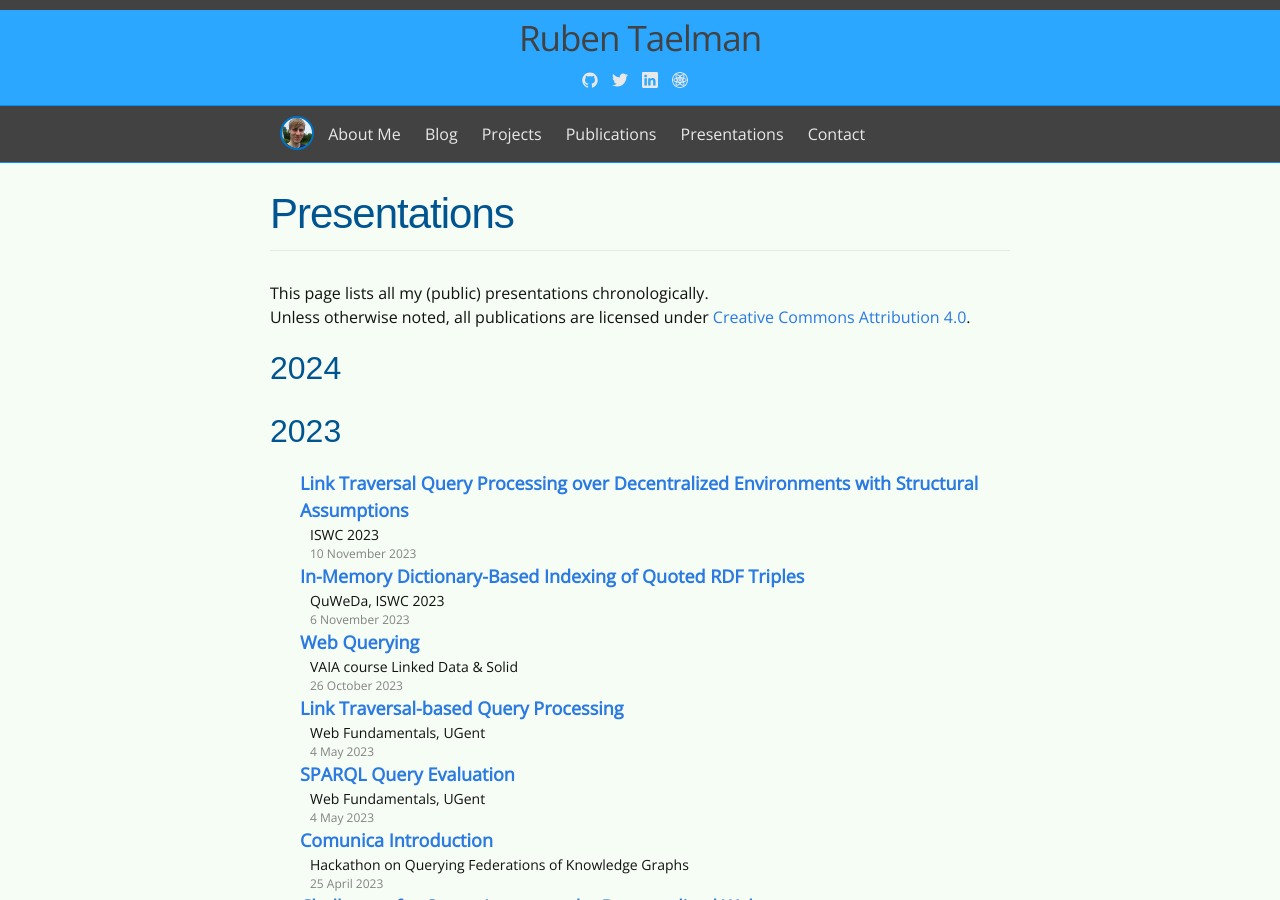
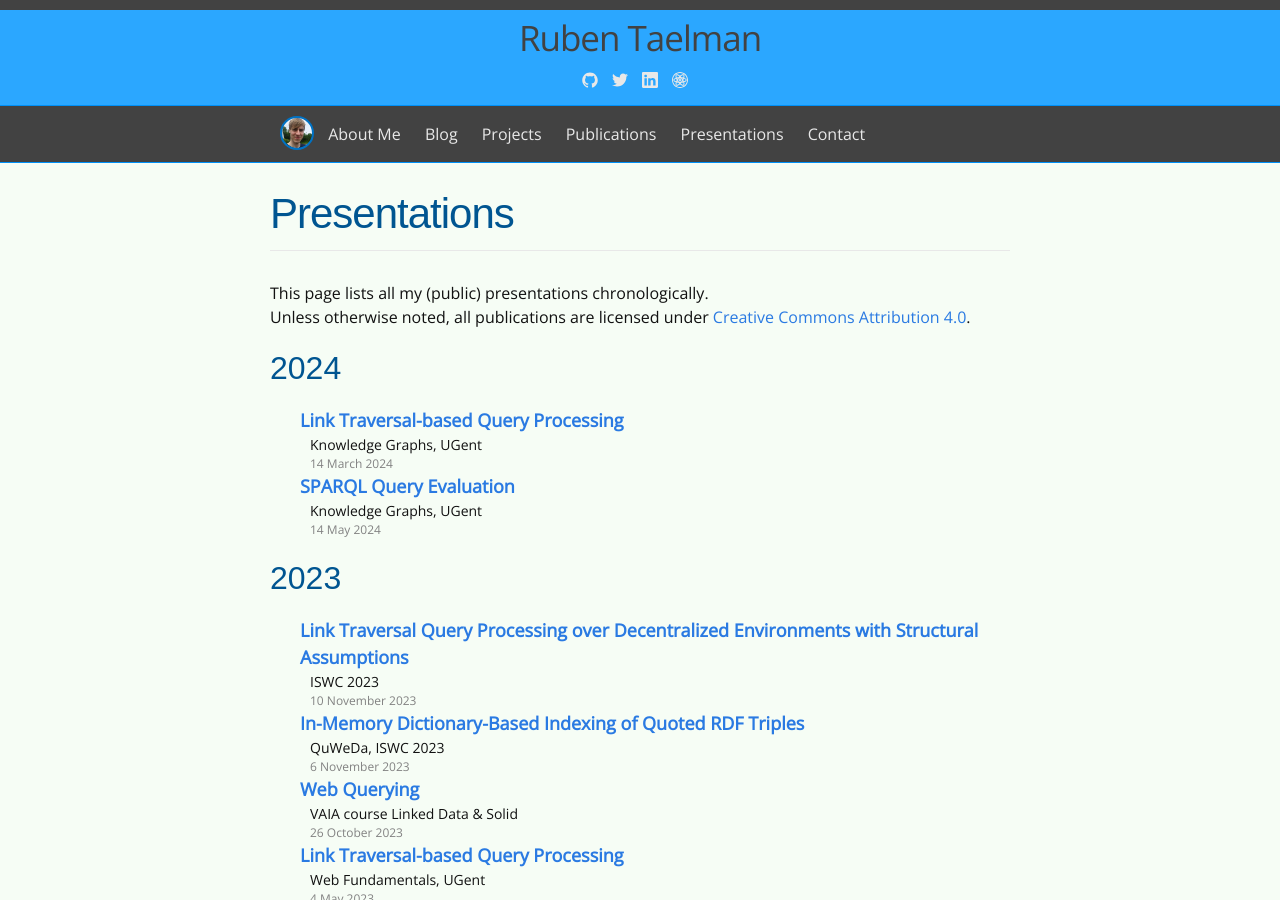
Before and after one commit to rubensworks/rubensworks.net, a Jekyll site: the page built from presentations.md, in a window 1280 px wide and 900 px high. Built offline with Jekyll 4.4.1, drawn with Linux system fonts in a browser that asks for light colours; some web fonts are replaced.

Commit message:
Add KG lectures 2024 to presentations.yml

```diff
--- a/_data/presentations.yml
+++ b/_data/presentations.yml
@@ -1,3 +1,14 @@
+"2024-ugent-knowledgegraphs-linktraversal":
+    title: "Link Traversal-based Query Processing"
+    venue: "Knowledge Graphs, UGent"
+    date: "14 March 2024"
+    url: "https://www.rubensworks.net/raw/slides/2024/ugent-knowledgegraphs-linktraversal/"
+"2024-ugent-knowledgegraphs-sparqlengines":
+    title: "SPARQL Query Evaluation"
+    venue: "Knowledge Graphs, UGent"
+    date: "14 May 2024"
+    url: "https://www.rubensworks.net/raw/slides/2024/ugent-knowledgegraphs-sparqlengines/"
+
 "2023-iswc-solidquery":
     title: "Link Traversal Query Processing over Decentralized Environments with Structural Assumptions"
     venue: "ISWC 2023"
```
